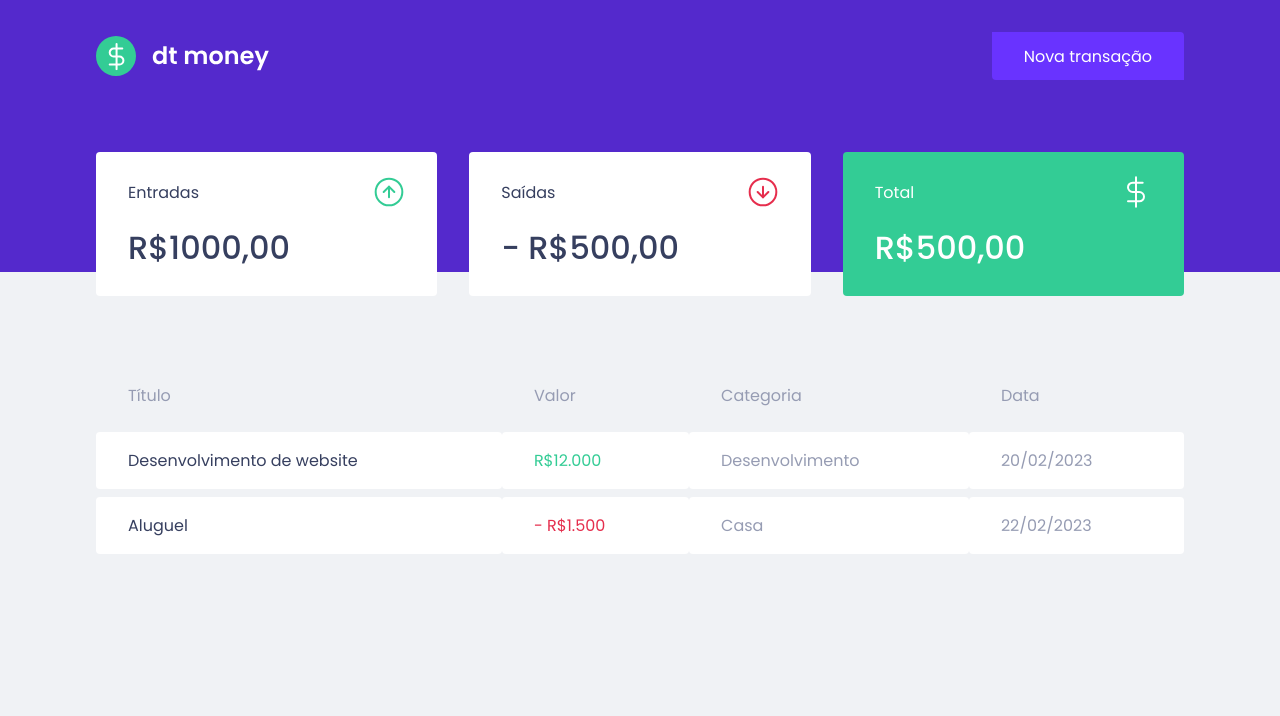
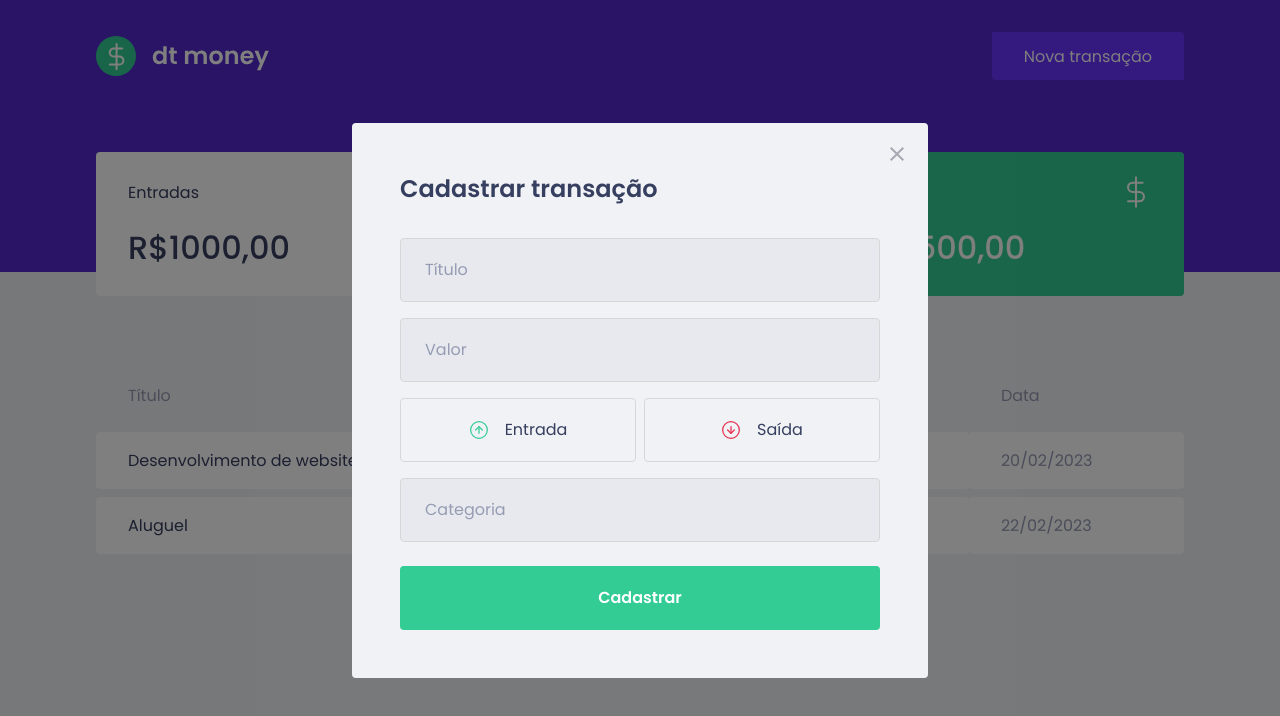
Before and after one commit to Antmendes/financial-controller, a React (Create React App) app: page / in a window 1280 px wide. Both pictures are taken after a click on the button "Nova transação". Shown: the top 716 px of the page. Built offline with nearby package versions, Linux system fonts and the light colour scheme; no server answers; what miragejs would draw is missing.

Commit message:
criação e estilização do modal

```diff
--- a/package.json
+++ b/package.json
@@ -4,8 +4,10 @@
   "private": true,
   "dependencies": {
     "axios": "^1.4.0",
+    "polished": "^4.2.2",
     "react": "^18.2.0",
     "react-dom": "^18.2.0",
+    "react-modal": "^3.16.1",
     "react-scripts": "5.0.1",
     "styled-components": "^6.0.0-rc.3",
     "web-vitals": "^2.1.4"
@@ -18,6 +20,7 @@
     "@types/node": "^16.18.36",
     "@types/react": "^18.2.13",
     "@types/react-dom": "^18.2.6",
+    "@types/react-modal": "^3.16.0",
     "miragejs": "^0.1.47",
     "typescript": "^4.9.5"
   },
--- a/src/App.tsx
+++ b/src/App.tsx
@@ -1,17 +1,34 @@
-import React from "react";
+import React, { useState } from "react";
 import styled from 'styled-components'
 import { GlobalStyle } from "./styles/global";
 import { Header } from "./components/Header";
 import { Dashboard } from "./components/Dashboard";
+import Modal from 'react-modal';
+import { NewTransactionModal } from "./components/NewTransactionModal";
 
-
+Modal.setAppElement('#root'); // para questao de acessibilidade
 
  function App() {
+  const [isNewTransactionModalOpen, setIsNewTransactionModalOpen] = useState(false);
+
+    function handleOpenNewTransactionModal() {
+        setIsNewTransactionModalOpen(true);
+    }
+
+    function handleCloseNewTransactionModal () {
+        setIsNewTransactionModalOpen(false);
+    }
+
   return (
     <>
       <GlobalStyle />
-      <Header />
+      <Header onOpenNewTransactionModal={handleOpenNewTransactionModal} />
       <Dashboard />
+      <NewTransactionModal
+        isOpen={isNewTransactionModalOpen}
+        onRequestClose={handleCloseNewTransactionModal}
+      />
+
     </>
   );
 }
--- a/src/components/Header/index.tsx
+++ b/src/components/Header/index.tsx
@@ -1,15 +1,26 @@
-import React from "react";
+import React, { useState } from "react";
 import logoImg from '../../assets/logo.svg'
 import { Container, Content } from "./styles";
+import Modal from 'react-modal';
 
-export function Header() {
+
+interface HeaderProps {
+    onOpenNewTransactionModal: () => void;
+}
+
+
+
+export function Header({onOpenNewTransactionModal}: HeaderProps) { // recebe a propriedade e passa para o button
+
     return (
         <Container>
             <Content>
             <img src={logoImg} alt="financial controller" />
-            <button type="button">
+            <button type="button" onClick={onOpenNewTransactionModal}>
                 Nova transação
             </button>
+
+
             </Content>
         </Container>
     )
--- /dev/null
+++ b/src/components/NewTransactionModal/index.tsx
@@ -0,0 +1,62 @@
+import React from 'react';
+import Modal from 'react-modal';
+import { Container, TransactionTypeContainer } from './styles';
+import closeImg from '../../assets/close.svg'
+import incomeImg from '../../assets/income.svg'
+import outcomeImg from '../../assets/outcome.svg'
+
+interface NewTransactionModalProps {
+    isOpen: boolean;
+    onRequestClose: () => void;
+}
+
+export function NewTransactionModal({isOpen, onRequestClose}: NewTransactionModalProps) {
+    return (
+        <Modal
+         isOpen={isOpen}
+         onRequestClose={onRequestClose}
+         overlayClassName="react-modal-overlay"
+         className="react-modal-content"
+        >
+            <button
+            type='button'
+            onClick={onRequestClose}
+            className='react-modal-close'
+            >
+                <img src={closeImg} alt="Fechar modal" />
+            </button>
+
+            <Container>
+                <h2>Cadastrar transação</h2>
+
+                <input placeholder='Título'/>
+
+                <input type="number" placeholder='Valor'/>
+
+                <TransactionTypeContainer>
+                    <button
+                      type='button'
+                    >
+                        <img src={incomeImg} alt="Entrada" />
+                        <span>Entrada</span>
+                    </button>
+
+                    <button
+                      type='button'
+                    >
+                        <img src={outcomeImg} alt="Saída" />
+                        <span>Saída</span>
+                    </button>
+                </TransactionTypeContainer>
+
+                <input placeholder='Categoria'/>
+
+                <button type="submit">Cadastrar</button>
+            </Container>
+
+
+
+
+      </Modal>
+    )
+}
--- /dev/null
+++ b/src/components/NewTransactionModal/styles.ts
@@ -0,0 +1,84 @@
+import styled from 'styled-components'
+import { darken } from 'polished'
+
+export const Container = styled.form`
+
+ h2 {
+    color: var(--text-title);
+    font-size: 1.5rem;
+    margin-bottom: 2rem;
+ }
+
+ input {
+    width: 100%;
+    padding: 0 1.5rem;
+    height: 4rem;
+    border-radius: 0.25rem;
+    border: 1px solid #d7d7d7;
+    background: var(--input-background);
+    font-weight: 400;
+    font-size: 1rem;
+
+    &::placeholder {
+        color: var(--text-body);
+    }
+
+    & + input {   // todo input a partir do segundo vai receber margin-top
+        margin-top: 1rem;
+    }
+ }
+
+ button[type="submit"] {
+    width: 100%;
+    padding: 0 1.5rem ;
+    height: 4rem;
+    background: var(--green);
+    color: #fff;
+    border-radius: 0.25rem;
+    border: 0;
+    font-size: 1rem;
+    margin-top: 1.5rem;
+    font-weight: 600;
+    transition: filter 0.2s;
+
+    &:hover {
+        filter: brightness(0.9);
+    }
+ }
+`
+
+export const TransactionTypeContainer = styled.div`
+
+margin: 1rem 0;
+display: grid;
+grid-template-columns: 1fr 1fr;
+gap: 0.5rem;
+
+button {
+    height: 4rem;
+    border: 1px solid #d7d7d7;
+    border-radius: 0.25rem;
+    background: transparent;
+    display: flex;
+    align-items: center;
+    justify-content: center;
+
+    transition: border-color 0.2s;
+
+    &:hover {
+        border-color: ${darken(0.1, '#d7d7d7')};  //função da polished para escurecer a borda
+    }
+
+    img {
+        width: 20px;
+        height: 20px;
+    }
+
+    span {
+        display: inline-block;
+        margin-left: 1rem;
+        font-size: 1rem;
+        color: var(--text-title);
+    }
+}
+`
--- a/src/styles/global.ts
+++ b/src/styles/global.ts
@@ -3,7 +3,7 @@
 export const GlobalStyle = createGlobalStyle`
 
   :root {
-    --backgound: #f0f2f5;
+    --background: #f0f2f5;
     --red: #e52e4d;
     --green: #33cc95;
     --blue: #5429cc;
@@ -11,6 +11,7 @@
     --text-title: #363f5f;
     --text-body: #969cb3;
     --shape: #ffffff;
+    --input-background: #e7e9ee
   }
 
   * {
@@ -31,7 +32,7 @@
   }
 
   body {
-    background: var(--backgound);
+    background: var(--background);
     -webkit-font-smoothing: antialiased;  // fontes ficam mais nitidas
   }
 
@@ -53,4 +54,42 @@
     cursor: not-allowed   // como se fosse nao permitido
   }
 
+  .react-modal-overlay {
+    background: rgba(0, 0, 0, 0.5);
+
+    position: fixed;
+    top: 0;
+    bottom: 0;
+    right: 0;
+    left: 0;
+
+    display: flex;
+    align-items: center;
+    justify-content: center;
+
+  }
+
+  .react-modal-content {
+    width: 100%;
+    max-width: 576px;
+    background: var(--background);
+    padding: 3rem;
+    position: relative;
+    border-radius: 0.25rem;
+  }
+
+  .react-modal-close {
+    position: absolute;
+    right: 1.5rem;
+    top: 1.5rem;
+    border: 0;
+    background: transparent;
+
+    transition: filter 0.2s;
+
+    &:hover {
+      filter: brightness(0.8)
+    }
+  }
+
 `
```
Also changed, not shown: 1 other file (tests, documents, lock files or other folders).
